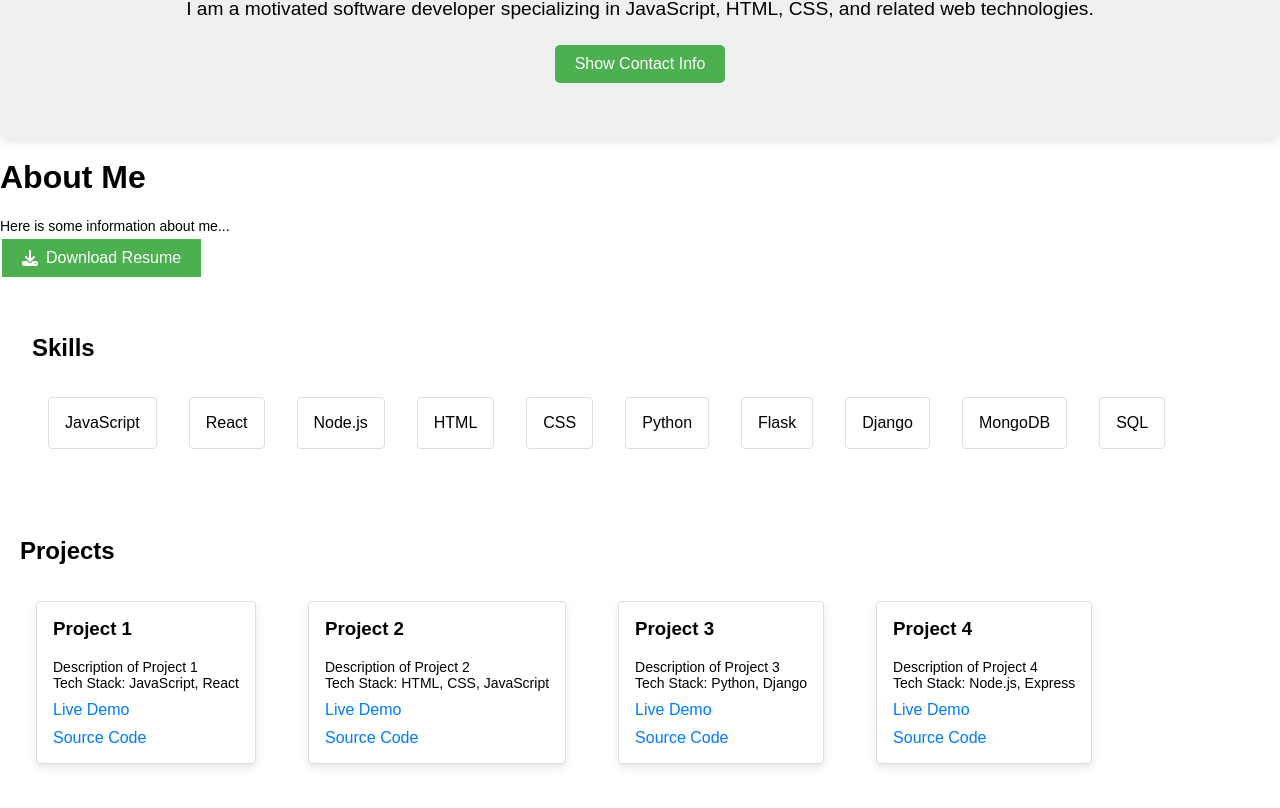
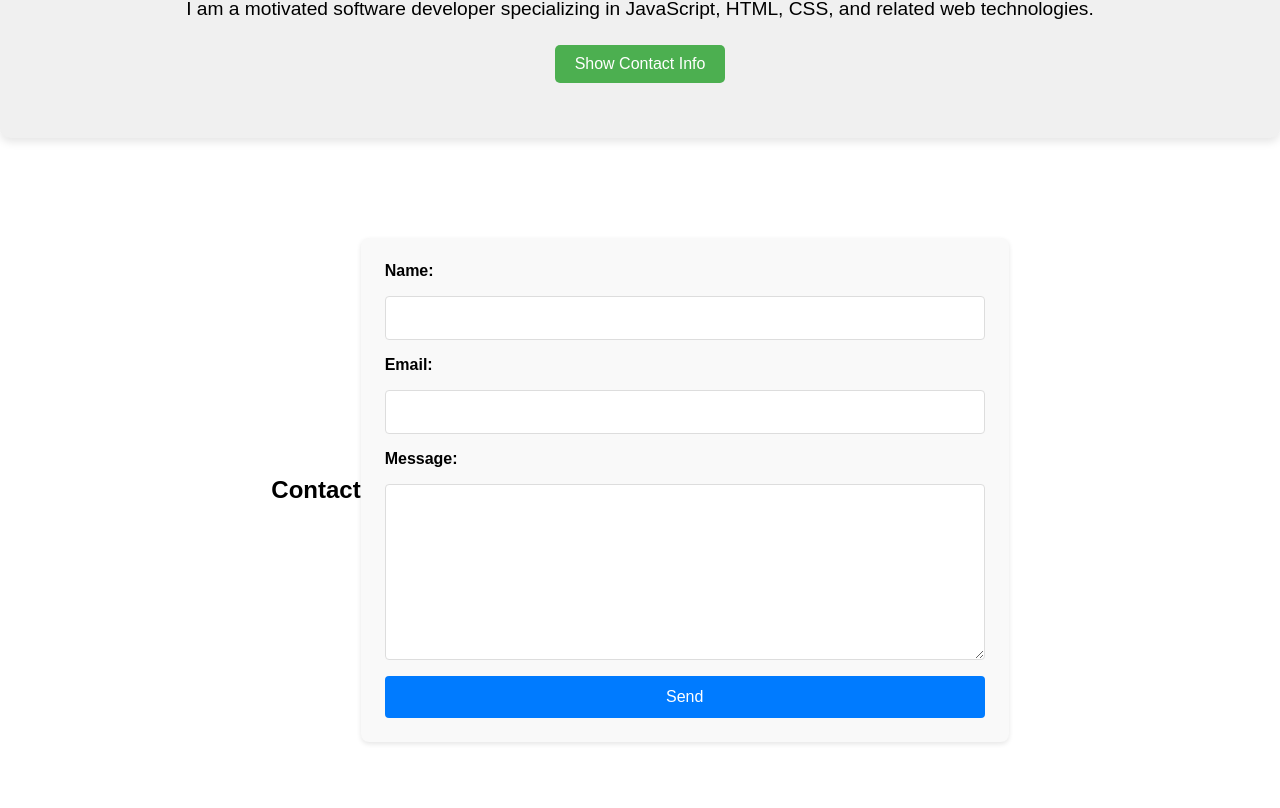
Before and after one commit to asearer/portfolio, a React (Create React App) app: page /contact in a window 1280 px wide. Shown: the part 252-1060 px from the top of the page. Built offline with nearby package versions, Linux system fonts and the light colour scheme.

Commit message:
On branch main  Your branch is up to date with 'origin/main'.  Changes to be committed: 	modified:   src/App.js 	new file:   src/components/Blog.css 	modified:   src/components/Blog.js 	new file:   src/components/Contact.css 	modified:   src/components/Contact.js

```diff
--- a/src/App.js
+++ b/src/App.js
@@ -1,4 +1,5 @@
 import React from 'react';
+import { Route, Routes } from 'react-router-dom';
 import Header from './components/Header';
 import HeroSection from './components/HeroSection';
 import About from './components/About';
@@ -16,12 +17,14 @@ function App() {
   return (
     <div className="App">
       <Header />
-      <HeroSection />
-      <About />
-      <Skills />
-      <Projects />
-      <Blog />
-      <Contact />
+      <Routes>
+        <Route path="/" element={<><HeroSection /><About /><Skills /><Projects /><Blog /></>} />
+        <Route path="/about" element={<><HeroSection /><About /><Skills /><Projects /><Blog /></>} />
+        <Route path="/skills" element={<><HeroSection /><Skills /><Projects /><Blog /></>} />
+        <Route path="/projects" element={<><HeroSection /><Projects /><Blog /></>} />
+        <Route path="/blog" element={<><HeroSection /><Blog /></>} />
+        <Route path="/contact" element={<><HeroSection /><Contact /></>} />
+      </Routes>
       <Footer />
     </div>
   );
--- /dev/null
+++ b/src/components/Blog.css
@@ -0,0 +1,32 @@
+#blog {
+  padding: 2rem;
+}
+
+.blog-container {
+  display: flex;
+  flex-wrap: wrap;
+  gap: 1rem;
+  justify-content: center;
+}
+
+.blog-card {
+  border: 1px solid #ddd;
+  border-radius: 8px;
+  padding: 1rem;
+  background: #f9f9f9;
+  width: 300px; /* Adjust as needed */
+  box-shadow: 0 2px 5px rgba(0, 0, 0, 0.1);
+}
+
+.blog-card h3 a {
+  color: #007bff;
+  text-decoration: none;
+}
+
+.blog-card h3 a:hover {
+  text-decoration: underline;
+}
+
+.blog-card p {
+  margin: 0.5rem 0;
+}
--- a/src/components/Blog.js
+++ b/src/components/Blog.js
@@ -1,11 +1,61 @@
-import React from 'react';
+import React, { useState, useEffect } from 'react';
+import './Blog.css'; // Ensure your styles are imported
 
-const Blog = () => (
-  <section id="blog">
-    <h2>Blog</h2>
-    <p>Latest blog posts will go here.</p>
-    {/* Add blog posts or links to blog content */}
-  </section>
-);
+const Blog = () => {
+  const [posts, setPosts] = useState([]);
+  const [loading, setLoading] = useState(true);
+  const [error, setError] = useState(null);
+
+  useEffect(() => {
+    // Fetch blog posts from an RSS feed or API
+    const fetchPosts = async () => {
+      try {
+        // Example RSS feed URL (replace with your actual feed URL)
+        const response = await fetch('https://example.com/rss-feed');
+        if (!response.ok) throw new Error('Network response was not ok');
+        const text = await response.text();
+        // Parse RSS feed (this example assumes using xml2js or similar)
+        const parser = new DOMParser();
+        const xml = parser.parseFromString(text, 'text/xml');
+        const items = xml.querySelectorAll('item');
+        const postsArray = Array.from(items).map(item => ({
+          title: item.querySelector('title').textContent,
+          link: item.querySelector('link').textContent,
+          description: item.querySelector('description').textContent,
+          pubDate: item.querySelector('pubDate').textContent
+        }));
+        setPosts(postsArray);
+      } catch (error) {
+        setError(error);
+      } finally {
+        setLoading(false);
+      }
+    };
+
+    fetchPosts();
+  }, []);
+
+  if (loading) return <p>Loading...</p>;
+  if (error) return <p>Error fetching posts: {error.message}</p>;
+
+  return (
+    <section id="blog">
+      <h2>Blog</h2>
+      <div className="blog-container">
+        {posts.length === 0 ? (
+          <p>No blog posts available.</p>
+        ) : (
+          posts.map((post, index) => (
+            <div key={index} className="blog-card">
+              <h3><a href={post.link} target="_blank" rel="noopener noreferrer">{post.title}</a></h3>
+              <p>{post.description}</p>
+              <p><em>Published on: {new Date(post.pubDate).toLocaleDateString()}</em></p>
+            </div>
+          ))
+        )}
+      </div>
+    </section>
+  );
+};
 
 export default Blog;
--- /dev/null
+++ b/src/components/Contact.css
@@ -0,0 +1,53 @@
+#contact {
+  padding: 2rem;
+  display: flex;
+  justify-content: center;
+  align-items: center;
+  min-height: 80vh;
+}
+
+.contact-form-container {
+  max-width: 600px;
+  width: 100%;
+  padding: 1.5rem;
+  background: #f9f9f9;
+  border-radius: 8px;
+  box-shadow: 0 2px 5px rgba(0, 0, 0, 0.1);
+}
+
+form {
+  display: flex;
+  flex-direction: column;
+  gap: 1rem;
+}
+
+label {
+  font-weight: bold;
+}
+
+input, textarea {
+  padding: 0.75rem;
+  border: 1px solid #ddd;
+  border-radius: 4px;
+  font-size: 1rem;
+}
+
+textarea {
+  resize: vertical;
+  min-height: 150px;
+}
+
+button {
+  padding: 0.75rem 1.5rem;
+  background-color: #007bff;
+  color: white;
+  border: none;
+  border-radius: 4px;
+  font-size: 1rem;
+  cursor: pointer;
+  transition: background-color 0.3s;
+}
+
+button:hover {
+  background-color: #0056b3;
+}
--- a/src/components/Contact.js
+++ b/src/components/Contact.js
@@ -1,9 +1,11 @@
 import React from 'react';
+import './Contact.css'; // Ensure your styles are imported
 
 const Contact = () => (
   <section id="contact">
     <h2>Contact</h2>
-    <form action="mailto:asearerdev@gmail.com" method="post" enctype="text/plain">
+    <div className="contact-form-container">
+      <form action="mailto:asearerdev@gmail.com" method="post" encType="text/plain">
         <label htmlFor="name">Name:</label>
         <input type="text" id="name" name="name" required />
         <label htmlFor="email">Email:</label>
@@ -12,6 +14,7 @@ const Contact = () => (
         <textarea id="message" name="message" required></textarea>
         <button type="submit">Send</button>
       </form>
+    </div>
   </section>
 );
 
```
Lines whose indentation alone changed are shown as unchanged.
